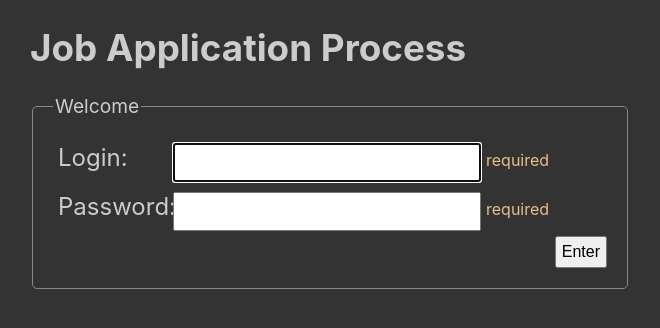
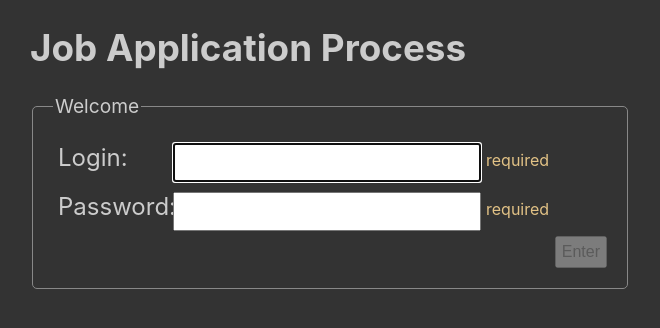
Before and after one commit to saidugurlu/live-coding-job-app-forms-low-security-auth-master, a React (Vite) app: page / in a window 1280 px wide. Shown: the top 328 px of the page, without its empty margins (0-660 px from the left). Built offline with nearby package versions, Linux system fonts and the light colour scheme; no server answers; the HTML template or start-up script is replaced by a standard one.

Commit message:
button disabled added

```diff
--- a/src/App.jsx
+++ b/src/App.jsx
@@ -121,6 +121,11 @@ function App() {
 		setUserIsLoggedIn(false);
 	};
 
+	const formIsValid = () => {
+		return (
+			fieldLogin.trim().length === 0 || fieldPassword.trim().length === 0
+		);
+	};
 	return (
 		<div className="App">
 			<h1>Job Application Process</h1>
@@ -173,7 +178,12 @@ function App() {
 							<ValidationFieldRequired field={fieldPassword} />
 						</div>
 						<div className="buttonRow">
-							<button onClick={handleSubmitButton}>Enter</button>
+							<button
+								disabled={formIsValid()}
+								onClick={handleSubmitButton}
+							>
+								Enter
+							</button>
 						</div>
 					</fieldset>
 				</form>
```
